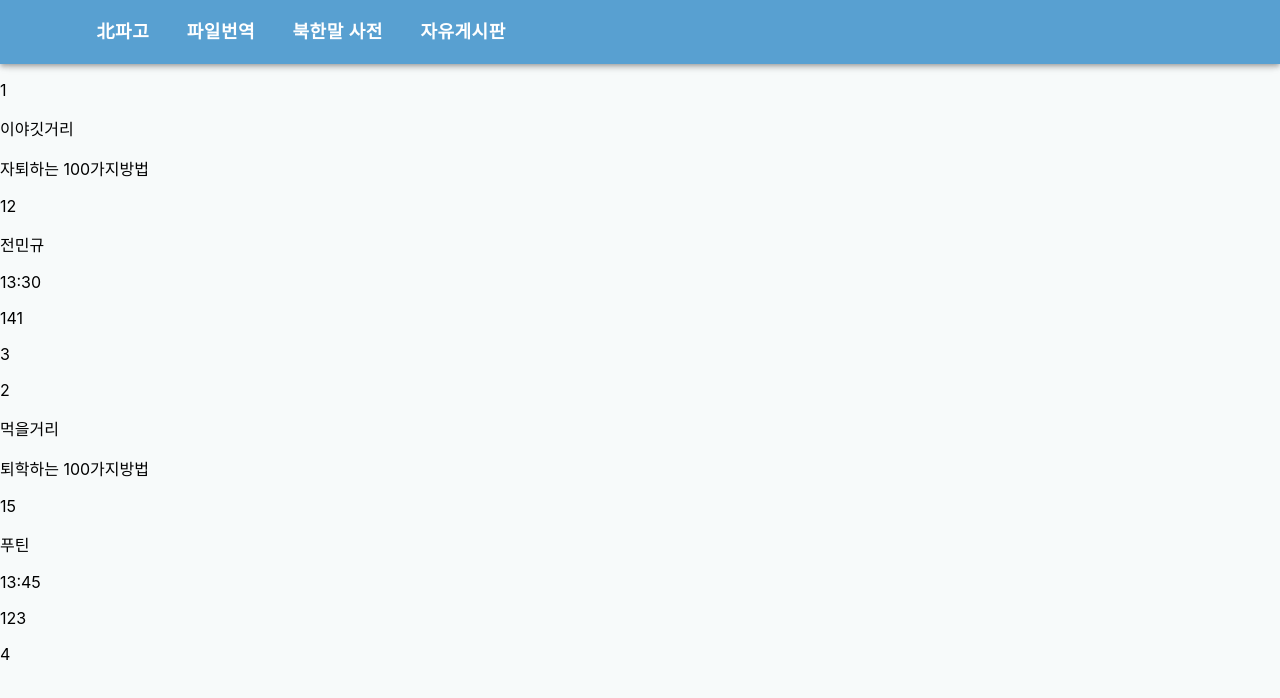
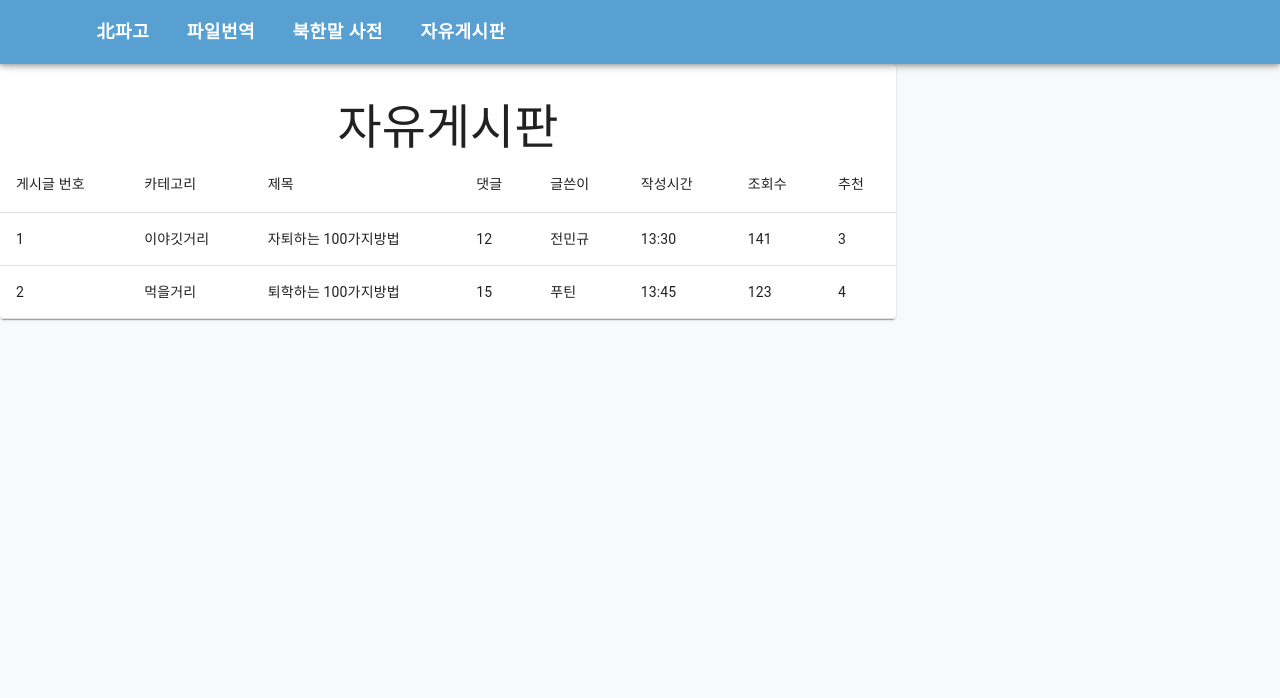
Before and after one commit to LireEruel/BukPago_React, a React (Create React App) app: page /Free-board in a window 1280 px wide. Shown: the top 698 px of the page. Built offline with nearby package versions, Linux system fonts and the light colour scheme.

Commit message:
머트리얼 적용해봄

```diff
--- a/src/components/FreeBoard.js
+++ b/src/components/FreeBoard.js
@@ -1,5 +1,38 @@
 import React from 'react';
-import Post from './Post'
+import Post from './Post';
+import Paper from '@material-ui/core/Paper';
+import Table from '@material-ui/core/Table';
+import { Typography } from '@material-ui/core';
+import TableHead from '@material-ui/core/TableHead';
+import TableBody from '@material-ui/core/TableBody';
+import TableRow from '@material-ui/core/TableRow';
+import TableCell from '@material-ui/core/TableCell';
+import { withStyles } from '@material-ui/core/styles';
+
+const styles = theme => ({
+    root: {
+        align: 'center',
+        width: '70%',
+        height: '100%',
+        display: 'inline-block',
+    },
+    title: {
+        paddingTop: '2%',
+        textAlign: 'center',
+        fontWeight: 500,
+    },
+    content: {
+        align: 'center',
+        backgroundColor: '#ffffff',
+        position: 'absolute',
+        marginLeft: '50%',
+        marginRight: 'auto',
+        width: '1200px',
+    },
+    text:{
+        align: 'center'
+    }
+});
 
 const post = [
     {
@@ -27,8 +60,28 @@ const post = [
 
 class FreeBoard extends Post {
     render() {
+        const { classes } = this.props;
         return (
-            <div>
+            <Paper className={classes.root}>
+                <div className={classes.title}>
+                    <Typography className={classes.title} variant="h3">
+                        자유게시판
+                    </Typography>
+                </div>
+                <Table className={classes.table}>
+                    <TableHead>
+                        <TableRow>
+                            <TableCell>게시글 번호</TableCell>
+                            <TableCell>카테고리</TableCell>
+                            <TableCell>제목</TableCell>
+                            <TableCell>댓글</TableCell>
+                            <TableCell>글쓴이</TableCell>
+                            <TableCell>작성시간</TableCell>
+                            <TableCell>조회수</TableCell>
+                            <TableCell>추천</TableCell>
+                        </TableRow>
+                    </TableHead>
+                    <TableBody>
                         {post.map(c => {
                             return <Post
                                 post_id={c.post_id}
@@ -41,9 +94,10 @@ class FreeBoard extends Post {
                                 recommend_num={c.recommend_num}
                             />
                         })}
-            </div>
+                    </TableBody>
+                </Table>
+             </Paper>
         );
     }
 }
-
-export default FreeBoard;
+export default withStyles(styles)(FreeBoard);
--- a/src/components/Post.js
+++ b/src/components/Post.js
@@ -1,18 +1,20 @@
 import React from 'react';
+import TableRow from '@material-ui/core/TableRow';
+import TableCell from '@material-ui/core/TableCell';
 
 class Post extends React.Component {
     render() {
         return (
-            <div>
-                <p>{this.props.post_id}</p>
-                <p>{this.props.category}</p>
-                <p>{this.props.title}</p>
-                <p>{this.props.comments_num}</p>
-                <p>{this.props.editor}</p>
-                <p>{this.props.edit_time}</p>
-                <p>{this.props.views_num}</p>
-                <p>{this.props.recommend_num}</p>
-            </div>
+            <TableRow>
+                <TableCell>{this.props.post_id}</TableCell>
+                <TableCell>{this.props.category}</TableCell>
+                <TableCell>{this.props.title}</TableCell>
+                <TableCell>{this.props.comments_num}</TableCell>
+                <TableCell>{this.props.editor}</TableCell>
+                <TableCell>{this.props.edit_time}</TableCell>
+                <TableCell>{this.props.views_num}</TableCell>
+                <TableCell>{this.props.recommend_num}</TableCell>
+            </TableRow>
         )
     }
 }
```
Also changed, not shown: 1 other file (tests, documents, lock files or other folders). Lines whose indentation alone changed are shown as unchanged.
